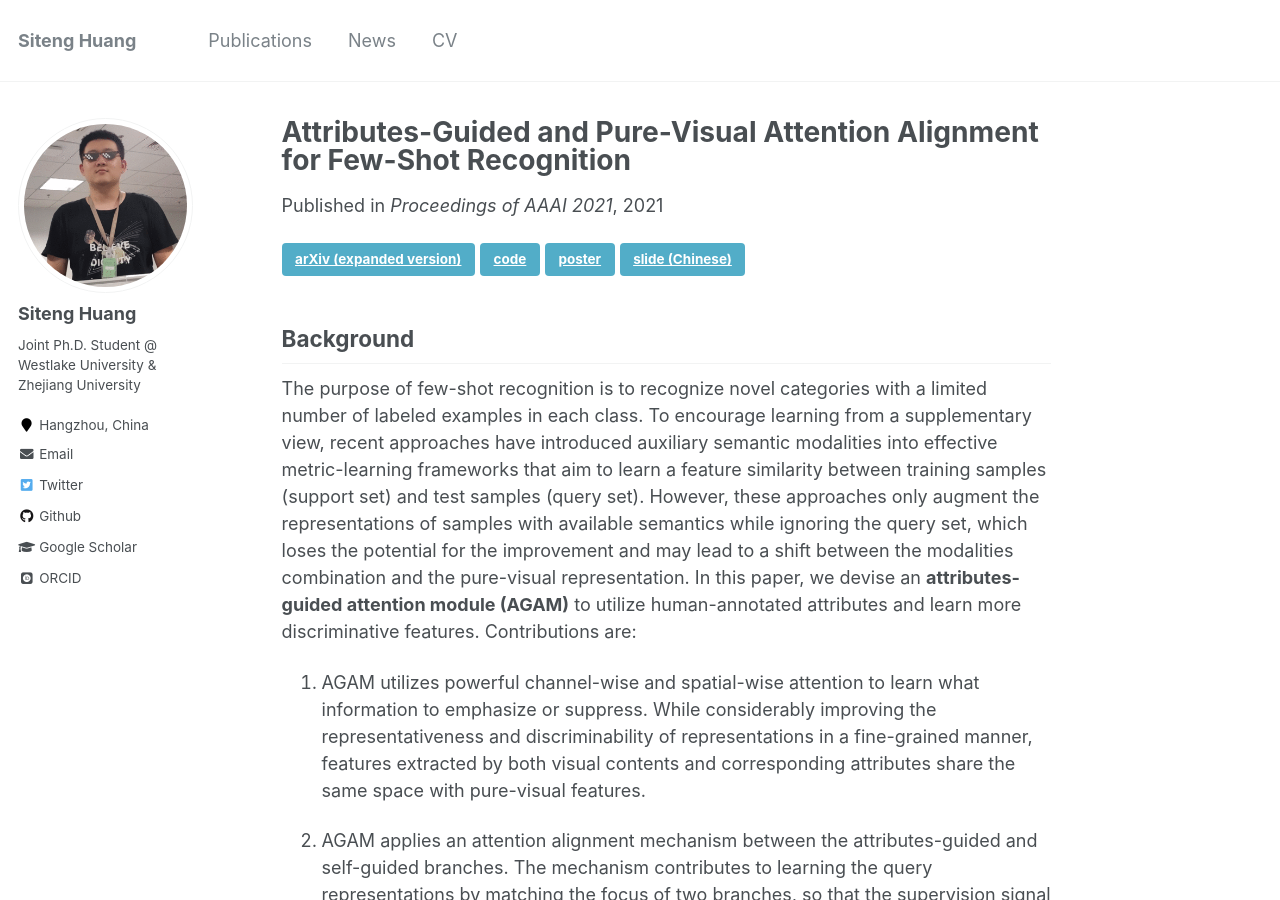
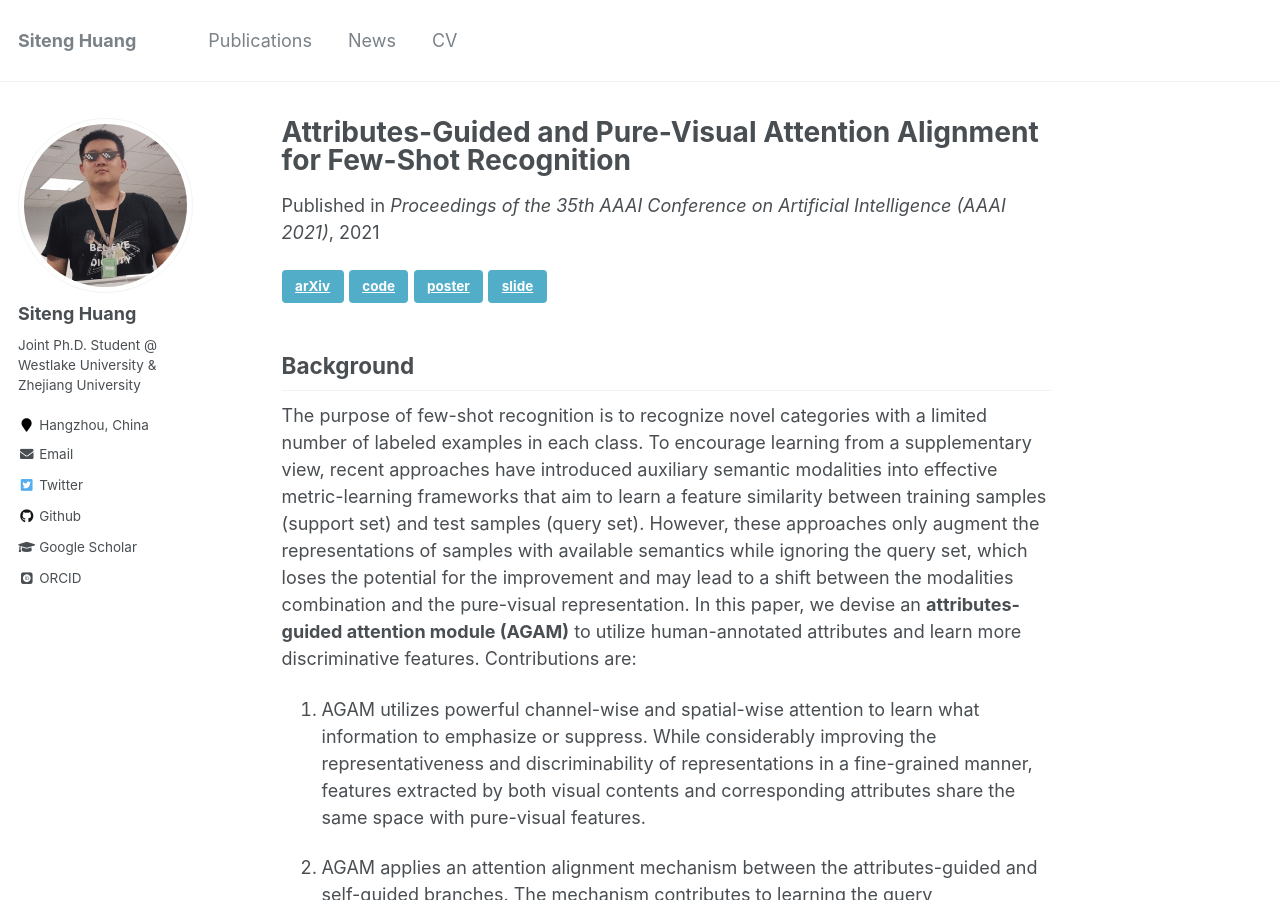
Before and after one commit to bighuang624/bighuang624.github.io, a Jekyll site: the page built from _publications/attributes-guided-attention-module.md, in a window 1280 px wide and 900 px high. Built offline with Jekyll 4.4.1, drawn with Linux system fonts in a browser that asks for light colours; some web fonts are replaced; comment, search, counter and statistics services are not loaded.

Commit message:
update aaai21-AGAM-ppt

```diff
--- a/_publications/attributes-guided-attention-module.md
+++ b/_publications/attributes-guided-attention-module.md
@@ -4,17 +4,13 @@ collection: publications
 permalink: /publication/attributes-guided-attention-module
 excerpt: '<div align="middle"><img align="middle" style="max-width: 540px; width: 100%" src="https://kyonhuang.top/files/AGAM/AGAM-intuition.png" /></div> In this paper, we devise an **attributes-guided attention module (AGAM)** to utilize human-annotated attributes and learn more discriminative features for few-shot recognition. This plug-and-play module enables visual contents and corresponding attributes to collectively focus on important channels and regions for the support set. And the feature selection is also achieved for query set with only visual information while the attributes are not available. Therefore, representations from both sets are improved in a fine-grained manner. Moreover, an attention alignment mechanism is proposed to distill knowledge from the guidance of attributes to the pure-visual branch for samples without attributes. Extensive experiments and analysis show that our proposed module can significantly improve simple metric-based approaches to achieve state-of-the-art performance on different datasets and settings.'
 date: 2021-02-02
-venue: 'Proceedings of AAAI 2021'
+venue: 'Proceedings of the 35th AAAI Conference on Artificial Intelligence (AAAI 2021)'
 ---
 
-<!-- [paper](https://kyonhuang.top/files/Huang-DSANet.pdf){: .btn .btn--info}
-[poster](https://kyonhuang.top/files/cikm19-DSANet-poster.pdf){: .btn .btn--info}
-[slide](https://kyonhuang.top/files/cikm19-DSANet-presentation.pdf){: .btn .btn--info} -->
-
-[arXiv (expanded version)](https://arxiv.org/abs/2009.04724){: .btn .btn--info}
+[arXiv](https://arxiv.org/abs/2009.04724){: .btn .btn--info}
 [code](https://github.com/bighuang624/AGAM){: .btn .btn--info}
 [poster](https://kyonhuang.top/files/AGAM/aaai21-AGAM-poster.pdf){: .btn .btn--info}
-[slide (Chinese)](https://kyonhuang.top/files/AGAM/AGAM-slide-Chinese.pdf){: .btn .btn--info}
+[slide](https://kyonhuang.top/files/AGAM/aaai21-AGAM-presentation.pdf){: .btn .btn--info}
 
 ## Background
 
@@ -54,8 +50,6 @@ Results on the SUN dataset:
 
 ### Visualization Analysis
 
-<!-- ![](https://kyonhuang.top/files/AGAM/AGAM-Grad-CAM.png) -->
-
 <div align="middle"><img align="middle" style="max-width: 500px; width: 100%" src="https://kyonhuang.top/files/AGAM/AGAM-Grad-CAM.png" /></div>
 
 Gradient-weighted class activation mapping (Grad-CAM) visualization of query samples. Each row is the result of the same query sample, and each column is: (a) Original images. (b) Results of Prototypical Network. (c) Results of AGAM but removing the attention alignment mechanism. (d) Results of the complete AGAM. It is observed that incorporating the complete AGAM helps to attend to more representative local features.
```
Also changed, not shown: _pages/about.md (+17 -3 lines), _publications/dual-self-attention-network.md (+3 -1 lines), 2 other files.
